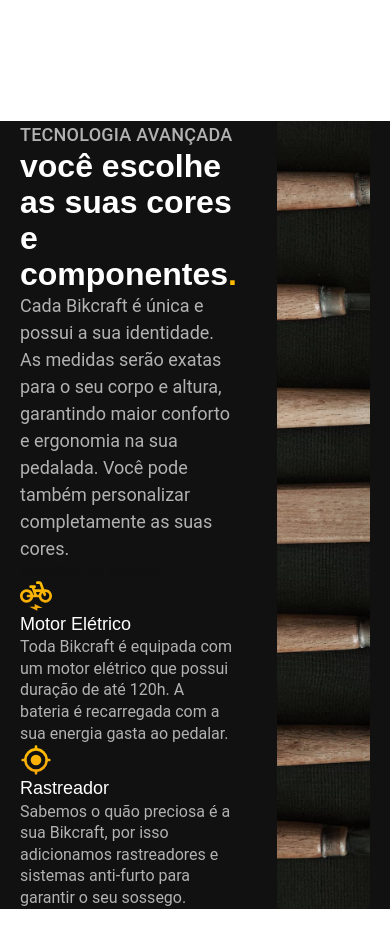
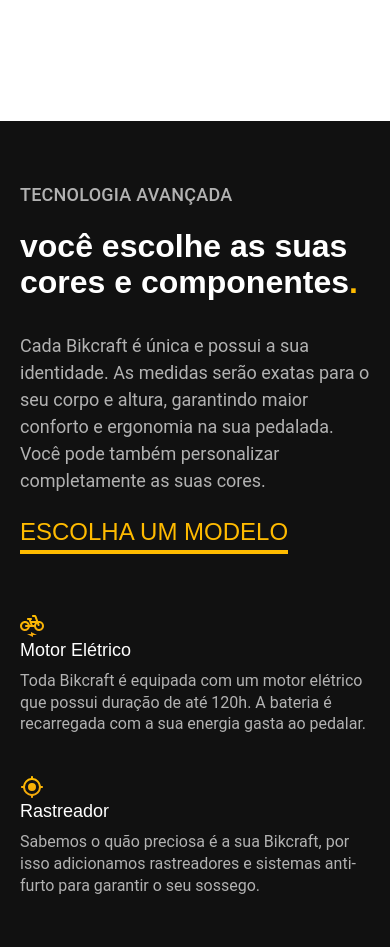
Before and after one commit to BelleVimercati/Origamid_Studies, a plain HTML site: page ProjetoFinal #6/index.html in a window 390 px wide. Shown: the part 1440-2387 px from the top of the page. Before the commit the page ends 2349 px from the top, so only its background shows below. Drawn offline with Linux system fonts and the light colour scheme.

Commit message:
feat: finalizando parte de tecnologias

```diff
--- a/ProjetoFinal #6/css/Home/tecnologia.css
+++ b/ProjetoFinal #6/css/Home/tecnologia.css
@@ -1,17 +1,79 @@
-.tecnologia-bg{
+.tecnologia-bg {
   background-color: var(--cor-11);
+  box-shadow: inset 0 80px var(--cor-0), inset 0 -80px var(--cor-0);
 }
 
-.tecnologia{
+.tecnologia {
   display: grid;
   grid-template-columns: 1fr 1fr;
   gap: 40px;
 }
 
-.tecnologia-imagem img{
+.tecnologia-imagem img {
   width: 100%;
   height: 100%;
   object-fit: cover; /* para não esmagar a imagem */
   object-position: left;
+}
 
+.tecnologia-conteudo {
+  padding-top: 160px;
+  padding-bottom: 160px;
 }
+
+.tecnologia-conteudo > span {
+  display: block;
+  margin-bottom: 20px;
+}
+
+.tecnologia-conteudo h2 {
+  margin-bottom: 32px;
+}
+
+.tecnologia-conteudo > p {
+  margin-bottom: 20px;
+}
+
+.tecnologia a {
+  margin-bottom: 80px;
+}
+
+.tecnologia-vantagens {
+  display: flex;
+  gap: 40px;
+}
+
+.tecnologia-vantagens h3 {
+  margin-bottom: 8px;
+  width: max-content; /* para não deixar o titulo quebrar */
+}
+
+.tecnologia-vantagens img {
+  width: 24px;
+}
+
+@media (max-width: 800px) {
+  .tecnologia-bg {
+    box-shadow: initial;
+  }
+  .tecnologia {
+    grid-template-columns: 1fr;
+  }
+
+  .tecnologia-conteudo {
+    padding-top: 60px;
+    padding-bottom: 60px;
+  }
+  .tecnologia-imagem {
+    display: none;
+  }
+  .tecnologia a {
+    margin-bottom: 60px;
+  }
+}
+
+@media (max-width: 600px) {
+  .tecnologia-vantagens {
+    flex-direction: column;
+  }
+}
--- a/ProjetoFinal #6/css/utilidades/componentes.css
+++ b/ProjetoFinal #6/css/utilidades/componentes.css
@@ -33,3 +33,22 @@
     font-size: 16px;
   }
 }
+
+.link{
+  display: inline-block;
+  color: var(--cor-p1);
+  font: 500 1.5rem/1.5 "Poppins", sans-serif;
+  text-transform: uppercase;
+}
+
+.link::after{
+  content: "";
+  display: block;
+  width: 100%;
+  height: 4px;
+  background-color: currentColor;
+}
+
+.link:hover{
+  color: var(--cor-0);
+}
--- a/ProjetoFinal #6/index.html
+++ b/ProjetoFinal #6/index.html
@@ -72,6 +72,7 @@
                 <p class="font-2-l cor-5">Cada Bikcraft é única e possui a sua identidade. As medidas serão exatas para o seu corpo e altura, garantindo maior conforto e ergonomia na sua pedalada. Você pode também personalizar completamente as suas cores.</p>
                 <a class="link" href="./bicicletas.html">Escolha um modelo</a>
 
+                <div class="tecnologia-vantagens">
                     <div>
                         <img src="./img/icones/eletrica.svg">
                         <h3 class="font-1-m cor-0">Motor Elétrico</h3>
@@ -83,6 +84,7 @@
                         <p class="font-2-s cor-5">Sabemos o quão preciosa é a sua Bikcraft, por isso adicionamos rastreadores e sistemas anti-furto para garantir o seu sossego.</p>
                     </div>
                 </div>
+            </div>
             <div class="tecnologia-imagem"> <!-- colocamos  imagem em div pois imagem não se dá bem direto no grid-->
                 <img src="./img/fotos/tecnologia.jpg" alt="">
             </div>
```
Lines whose indentation alone changed are shown as unchanged.
